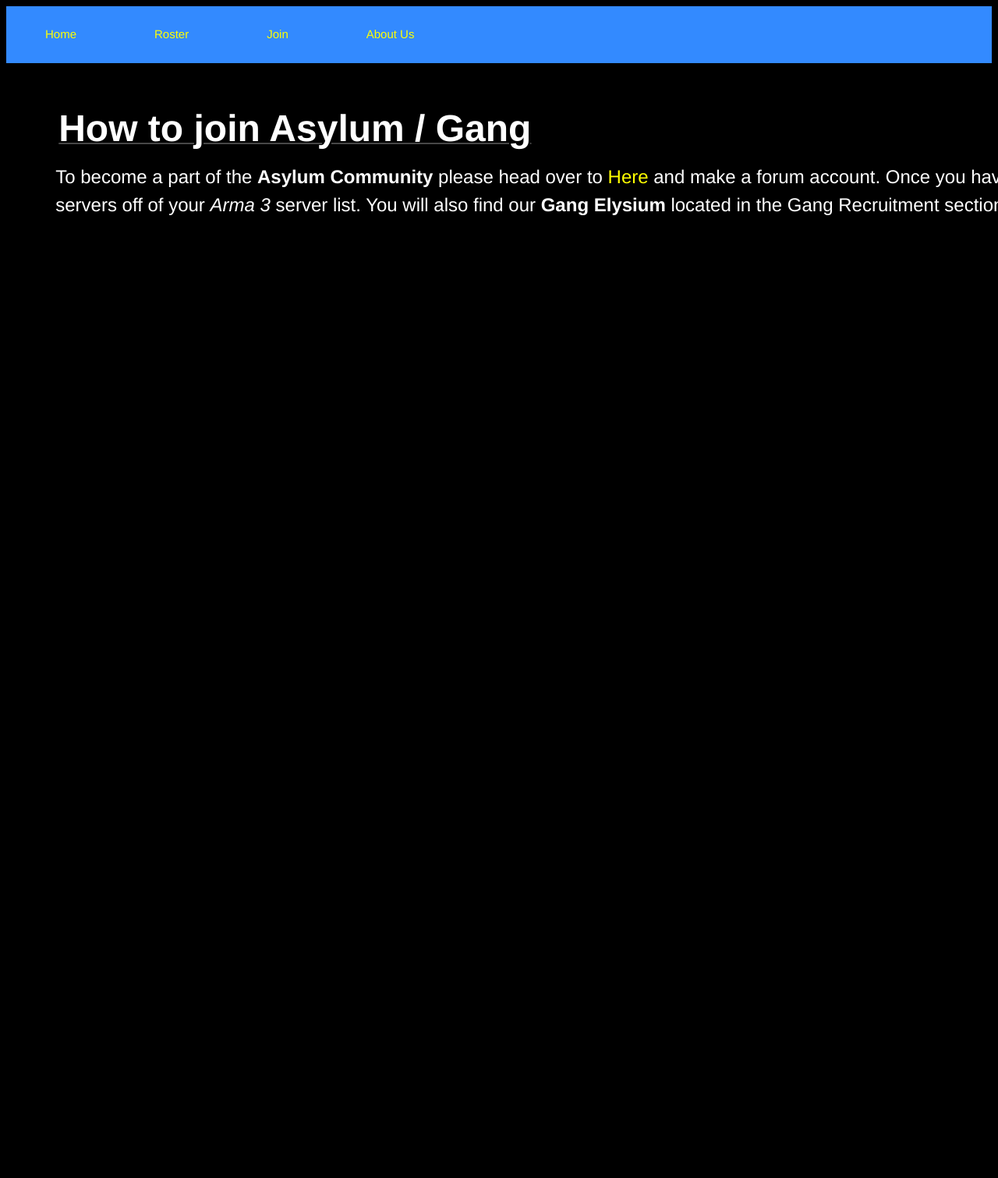
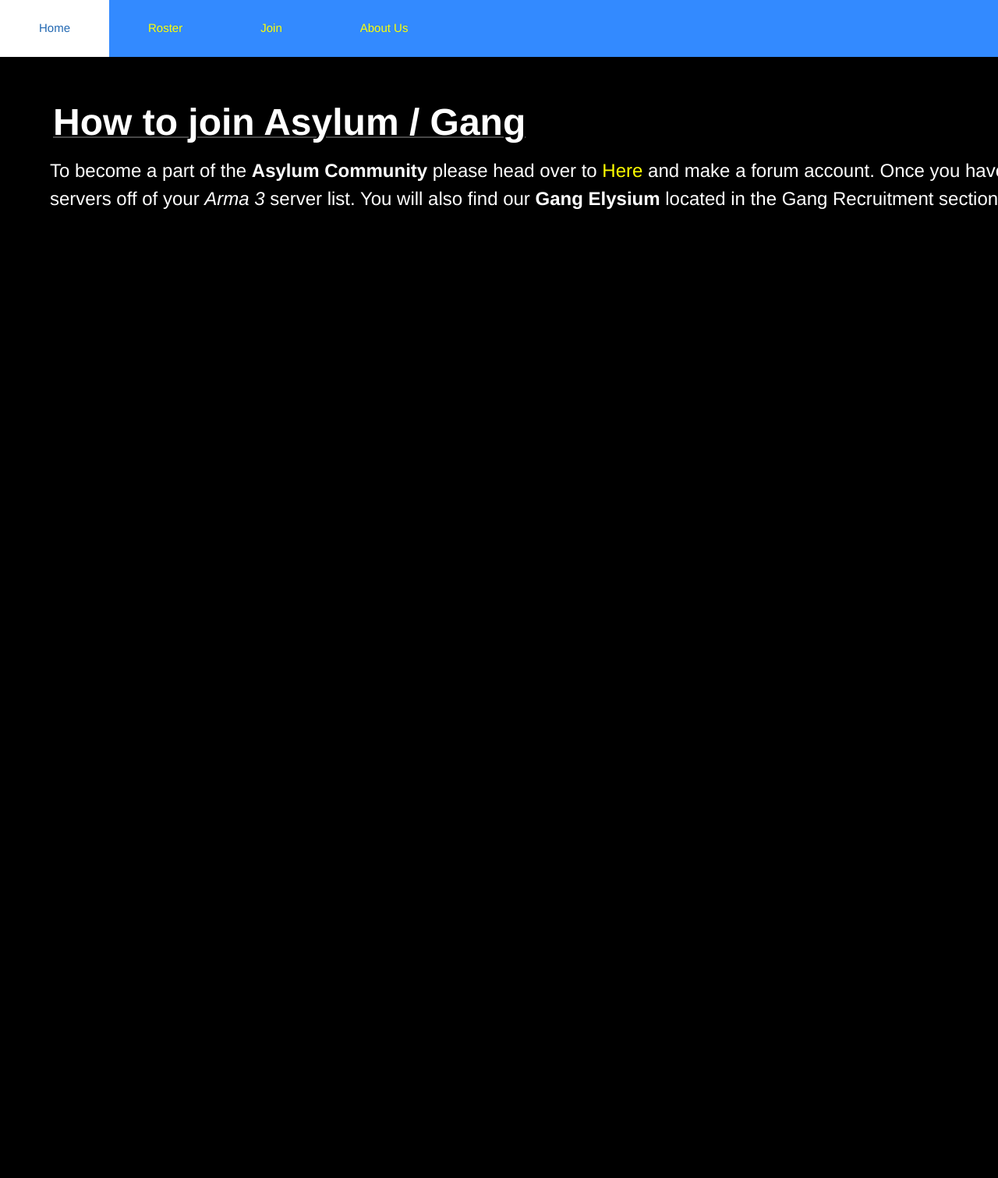
Before and after one commit to DerekR0123/Rossfitness.github.io, a Jekyll site: the page join.html, which Jekyll copies as it is, in a window 1280 px wide. Shown: the whole page at 78% size. Built offline with Jekyll 4.4.1, drawn with Linux system fonts in a browser that asks for light colours.

Commit message:
Update join.html

```diff
--- a/join.html
+++ b/join.html
@@ -10,10 +10,10 @@
     <link rel="stylesheet" type="text/css" href="stylesheets/print.css" media="print">
       </head>
 
-  <body class="body">
+  <body class="body" style="margin: 0; padding: 0">
     <ul>
       <!-- Go back to home */ -->
-      <li style="margin: 0; padding: 0"><a class="active" href="index.html">Home</a></li>
+      <li><a class="active" href="index.html">Home</a></li>
       <!-- add another web page with the roster */ -->
       <li><a class="active" href="roster.html">Roster</a></li>
       <!-- add another web page with the How to Join */ -->
```
